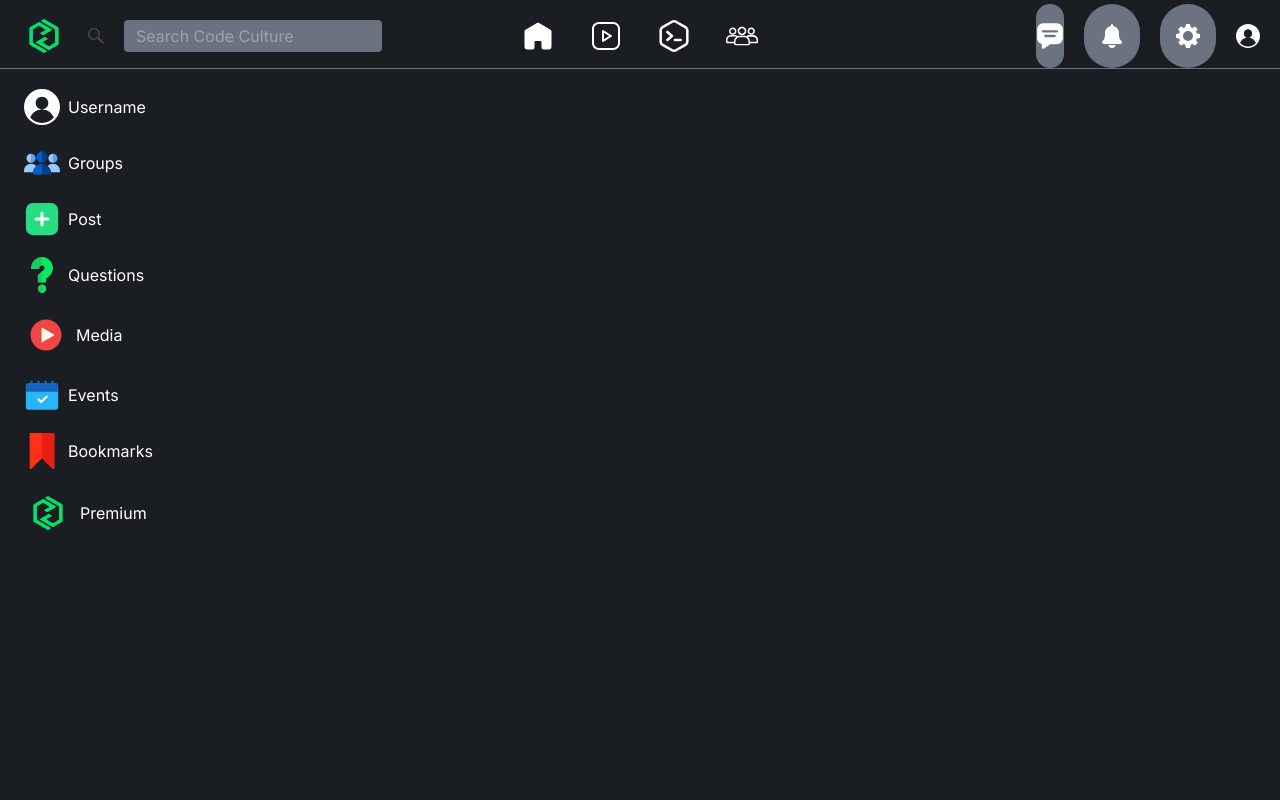
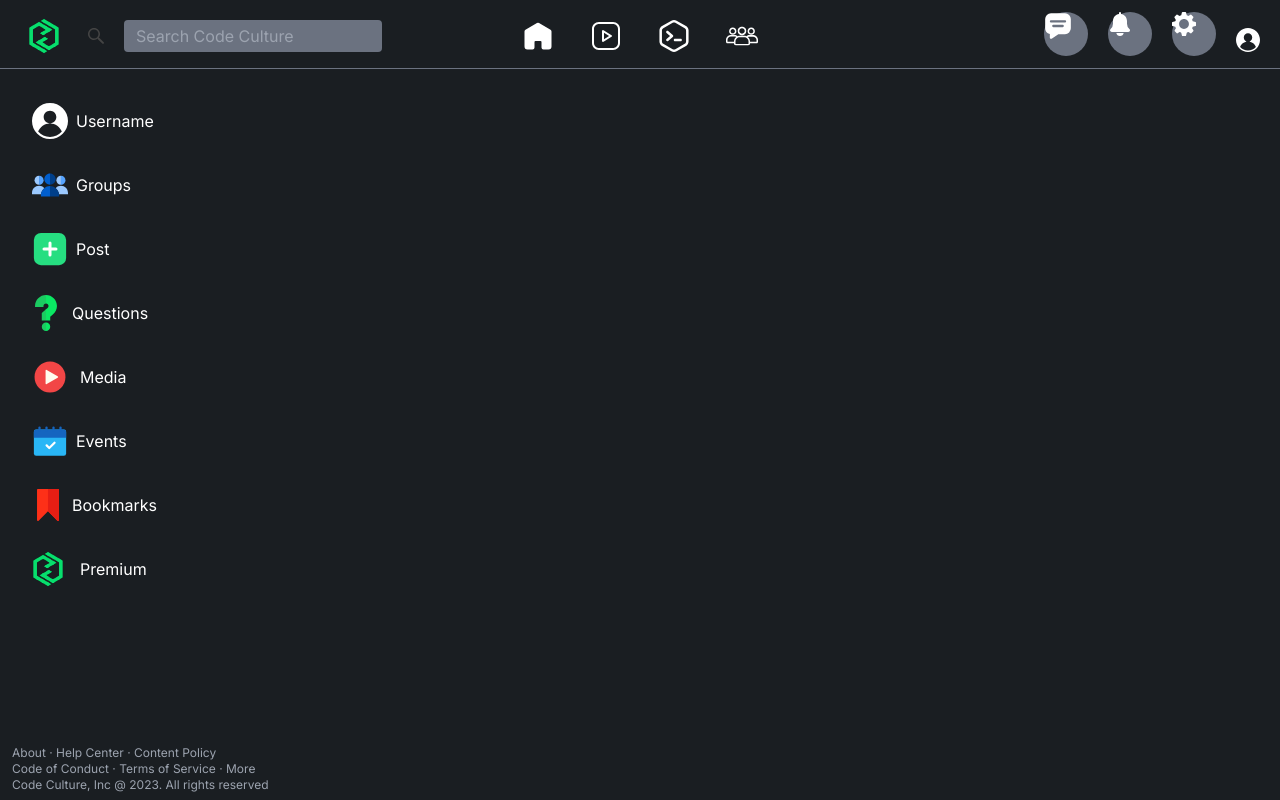
Before and after one commit to Kevincxv/Code-Culture, a Next.js app: page / in a window 1280 px wide. Built offline with nearby package versions, Linux system fonts and the light colour scheme.

Commit message:
Added footer

```diff
--- a/src/app/components/footer.tsx
+++ b/src/app/components/footer.tsx
@@ -0,0 +1,13 @@
+export default function footer() {
+  return (
+    <>
+      <div className="mt-36 flex flex-col justify-end">
+        <p className="ml-3 text-gray-400 text-xs">About &middot; Help Center &middot; Content Policy</p>
+        <p className="ml-3 text-gray-400 text-xs">Code of Conduct &middot; Terms of Service &middot; More</p>
+      </div>
+      <div>
+      <p className="ml-3 text-gray-400 text-xs">Code Culture, Inc &#x40; 2023. All rights reserved</p>
+      </div>
+    </>
+  );
+}
--- a/src/app/components/navBar.tsx
+++ b/src/app/components/navBar.tsx
@@ -47,14 +47,14 @@ export default function NavBar() {
             />
           </div>
         </div>
-        <div className="flex gap-5 justify-end w-full mr-5 ">
-          <div className="flex rounded-full bg-gray-500">
-            <img src={images.chat} alt="Messages" className=" w-7 " />
+        <div className="flex gap-5 justify-end w-full mr-5 mt-2">
+          <div className="rounded-full bg-gray-500 w-11 h-11">
+            <img src={images.chat} alt="Messages" className="w-7" />
           </div>
-          <div className="flex rounded-full bg-gray-500 p-4">
+          <div className=" rounded-full bg-gray-500 w-11 h-11">
             <img src={images.bell} alt="Notification Bell" className="w-6" />
           </div>
-          <div className="flex rounded-full bg-gray-500 p-4">
+          <div className=" rounded-full bg-gray-500 w-11 h-11">
             <img src={images.settings} alt="settings" className=" w-6" />
           </div>
           <div className="flex">
--- a/src/app/components/sidePanel.tsx
+++ b/src/app/components/sidePanel.tsx
@@ -3,37 +3,37 @@ import images from "../../../public/images";
 export default function sidePanel() {
   return (
     <>
-      <div className="flex-col ml-6 mt-5">
-        <div className="flex items-center mb-5 transition duration-300 ease-in-out hover:bg-gray-500 hover:bg-opacity-20 w-52 rounded">
-          <img src={images.profile} alt="" className="w-9" />
+      <div className="flex-col mt-5">
+        <div className="flex ml-5 items-center transition duration-300 ease-in-out hover:bg-gray-500 hover:bg-opacity-20 w-52 h-16 rounded">
+          <img src={images.profile} alt="" className="ml-3 w-9" />
           <p className="ml-2 text-white">Username</p>
         </div>
-        <div className="flex items-center mb-5">
-          <img src={images.groupColor} alt="" className="w-9" />
+        <div className="flex ml-5 items-center transition duration-300 ease-in-out hover:bg-gray-500 hover:bg-opacity-20 w-52 h-16 rounded">
+          <img src={images.groupColor} alt="" className="ml-3 w-9" />
           <p className="ml-2 text-white">Groups</p>
         </div>
-        <div className="flex items-center mb-5">
-          <img src={images.addButton} alt="" className="w-9" />
+        <div className="flex ml-5 items-center transition duration-300 ease-in-out hover:bg-gray-500 hover:bg-opacity-20 w-52 h-16 rounded">
+          <img src={images.addButton} alt="" className="ml-3 w-9" />
           <p className="ml-2 text-white">Post</p>
         </div>
-        <div className="flex items-center mb-5">
-          <img src={images.question} alt="" className="w-9" />
+        <div className="flex ml-5 items-center transition duration-300 ease-in-out hover:bg-gray-500 hover:bg-opacity-20 w-52 h-16 rounded">
+          <img src={images.question} alt="" className="ml-2 w-9" />
           <p className="ml-2 text-white">Questions</p>
         </div>
-        <div className="flex items-center mb-5">
-          <img src={images.play} alt="" className="w-11" />
+        <div className="flex ml-5 items-center transition duration-300 ease-in-out hover:bg-gray-500 hover:bg-opacity-20 w-52 h-16 rounded">
+          <img src={images.play} alt="" className="ml-2 w-11" />
           <p className="ml-2 text-white">Media</p>
         </div>
-        <div className="flex items-center mb-5">
-          <img src={images.schedule} alt="" className="w-9" />
+        <div className="flex ml-5 items-center transition duration-300 ease-in-out hover:bg-gray-500 hover:bg-opacity-20 w-52 h-16 rounded">
+          <img src={images.schedule} alt="" className="ml-3 w-9" />
           <p className="ml-2 text-white">Events</p>
         </div>
-        <div className="flex items-center mb-5">
-          <img src={images.bookmark} alt="" className="w-9" />
+        <div className="flex ml-5 items-center transition duration-300 ease-in-out hover:bg-gray-500 hover:bg-opacity-20 w-52 h-16 rounded">
+          <img src={images.bookmark} alt="" className="ml-3 w-8" />
           <p className="ml-2 text-white">Bookmarks</p>
         </div>
-        <div className="flex items-center">
-          <img src={images.logo} alt="" className="w-12" />
+        <div className="flex ml-5 items-center transition duration-300 ease-in-out hover:bg-gray-500 hover:bg-opacity-20 w-52 h-16 rounded">
+          <img src={images.logo} alt="" className="ml-1 w-12" />
           <p className="ml-2 text-white">Premium</p>
         </div>
       </div>
--- a/src/app/page.tsx
+++ b/src/app/page.tsx
@@ -1,12 +1,14 @@
 import Image from "next/image";
 import NavBar from "./components/navBar";
 import SidePanel from "./components/sidePanel";
+import Footer from "./components/footer";
 
 export default function Home() {
   return (
     <div>
       <NavBar />
       <SidePanel />
+      <Footer />
     </div>
   );
 }
```
